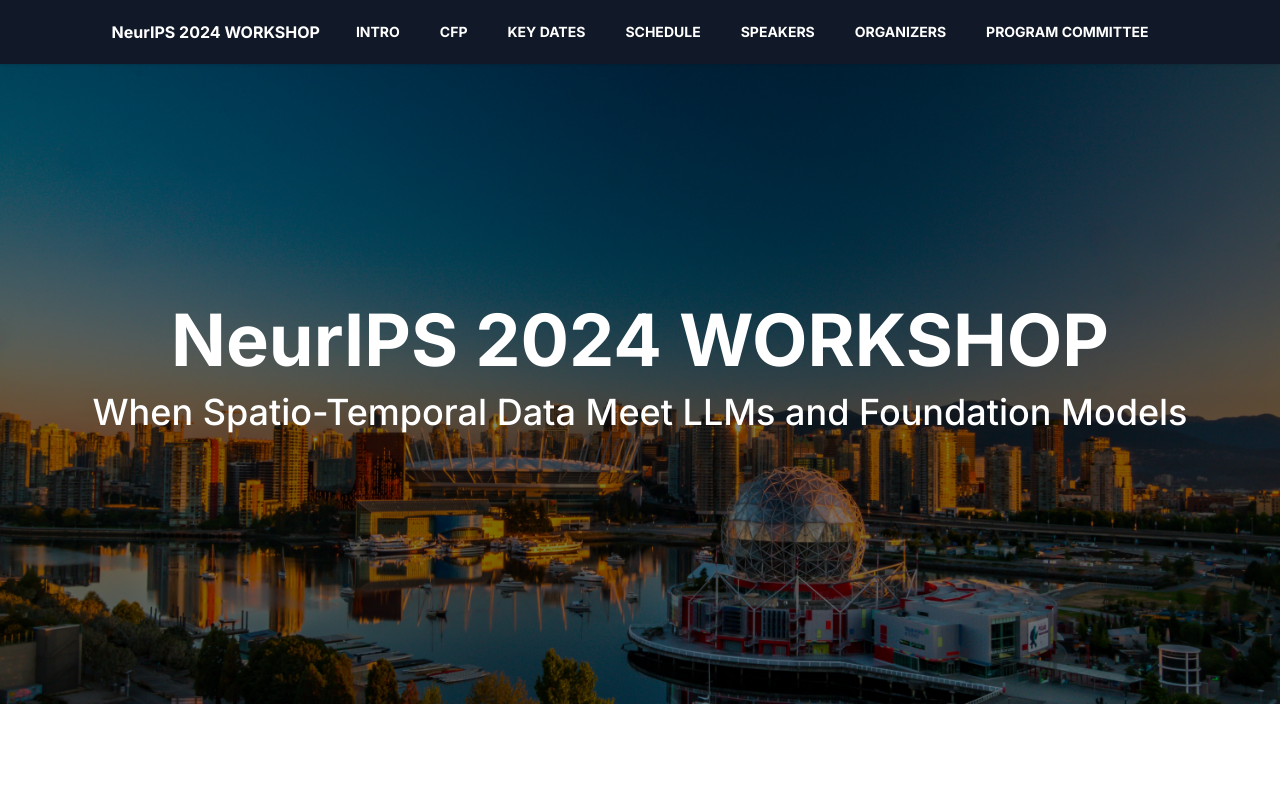
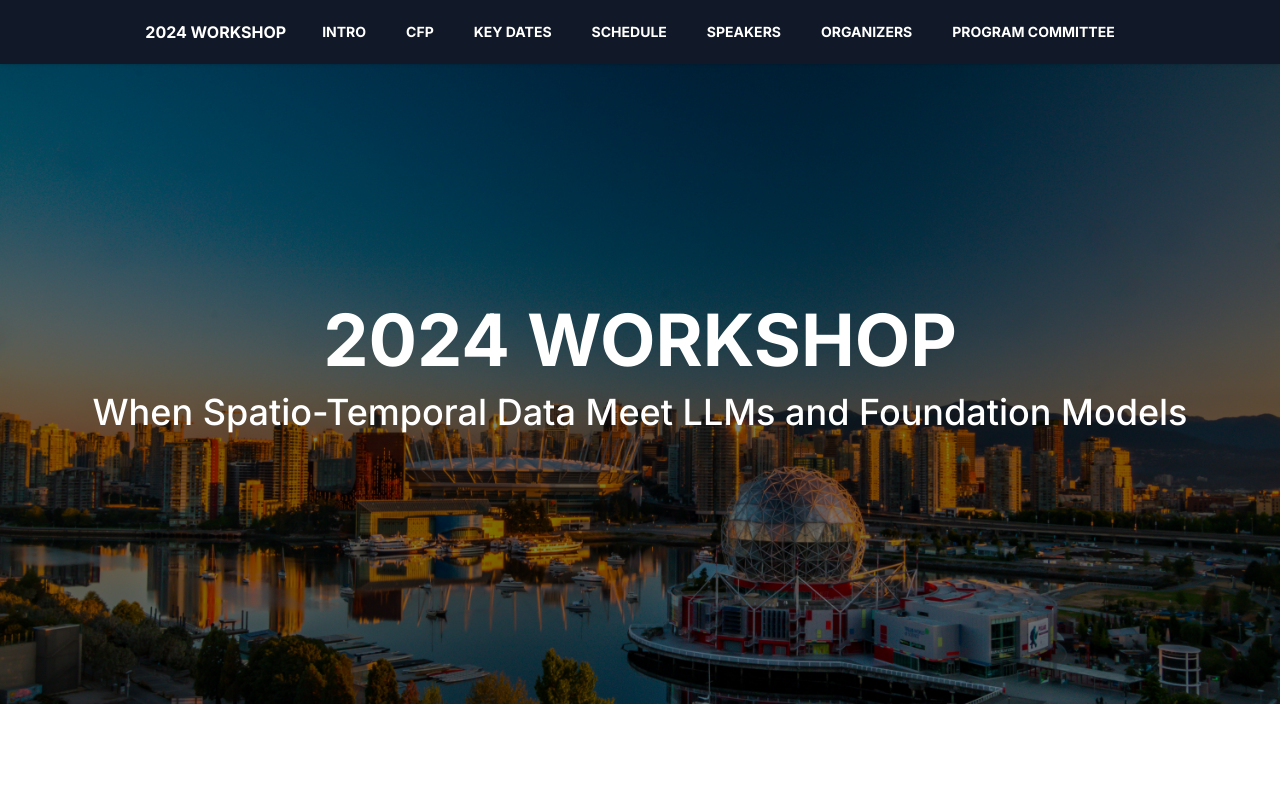
Before and after one commit to LLM4ST/llm4st.github.io, a Next.js app: page / in a window 1280 px wide. Shown: the top 800 px of the page. Built offline with nearby package versions, Linux system fonts and the light colour scheme.

Commit message:
Update index.ts

```diff
--- a/constants/index.ts
+++ b/constants/index.ts
@@ -1,5 +1,5 @@
 
-export const HERO_TITLE = "NeurIPS 2024 WORKSHOP";
+export const HERO_TITLE = "2024 WORKSHOP";
 export const HERO_CONTENT = "When Spatio-Temporal Data Meet LLMs and Foundation Models";
 
 export const INTRO_TITLE = "Introduction";
```
